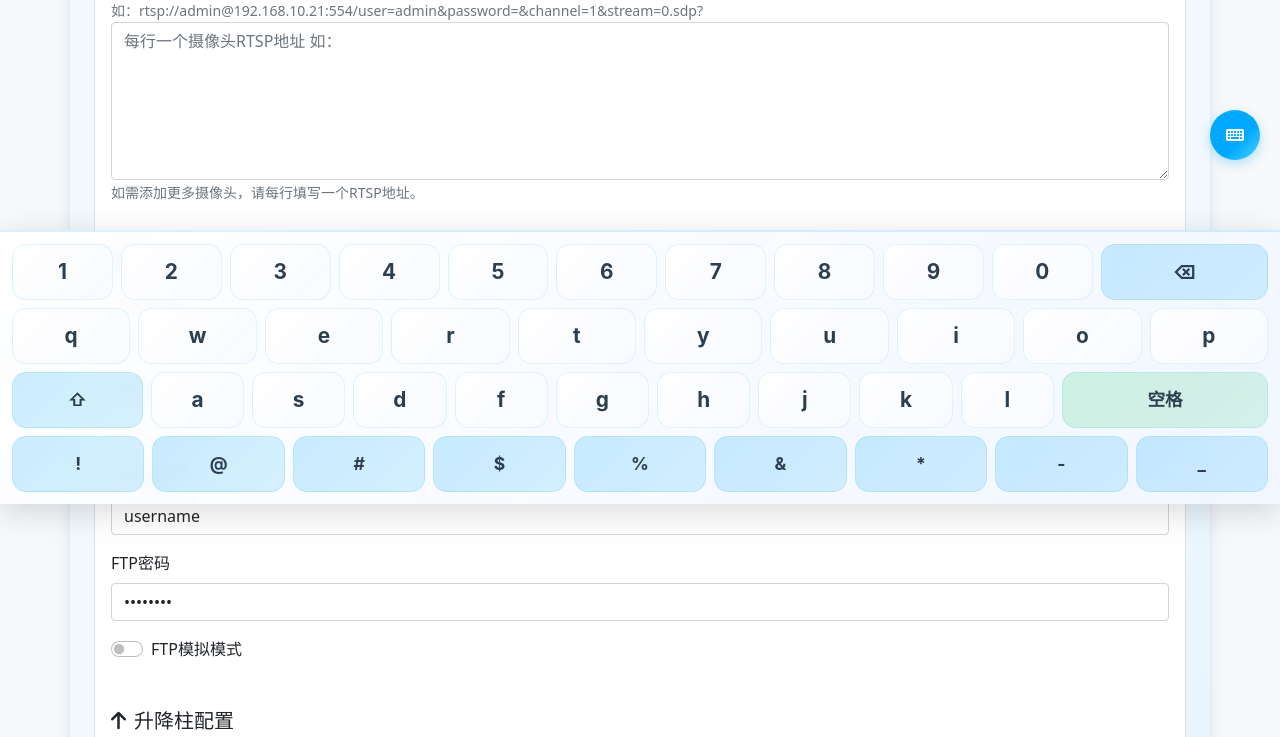
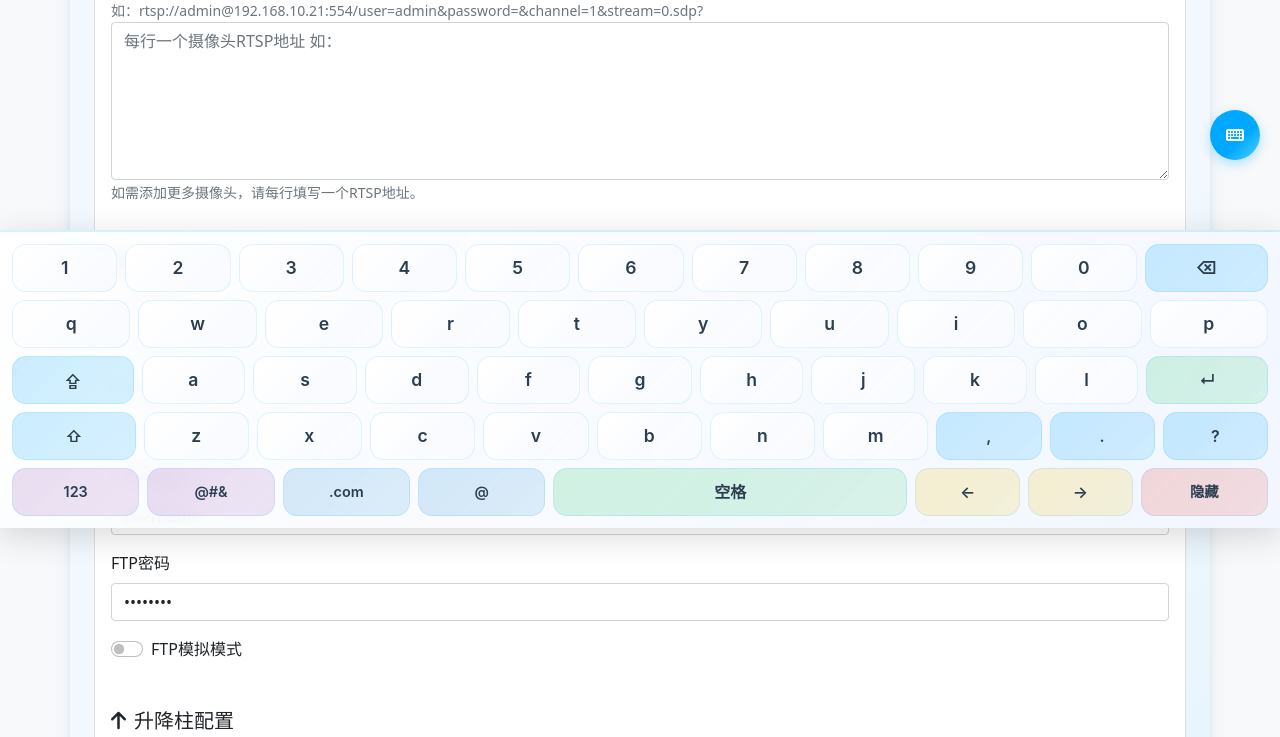
Before and after one commit to kzeng/bk-robot, a Flask app: page /settings in a window 1280 px wide. Shown: the part 570-1307 px from the top of the page. Run offline with Flask 3, Linux system fonts and the light colour scheme; the visitor is signed in with stand-in values (Sample User, id 1); some libraries are stand-ins or nearby versions.

Commit message:
soft keyboard fix bug

```diff
--- a/app/static/css/soft-keyboard.css
+++ b/app/static/css/soft-keyboard.css
@@ -58,21 +58,21 @@
 
 /* Keyboard Keys - Equal width for all letter/number/symbol buttons */
 .keyboard-key {
-  min-width: 48px;
-  height: 56px;
+  min-width: 40px;
+  height: 48px;
   background: var(--key-bg);
   border: 1px solid var(--key-border);
   border-radius: var(--key-radius);
   color: var(--key-text);
-  font-size: 1.3rem;
-  font-weight: 700;
+  font-size: 1.1rem;
+  font-weight: 600;
   display: flex;
   align-items: center;
   justify-content: center;
   cursor: pointer;
   user-select: none;
   transition: all 0.15s ease;
-  padding: 0 8px;
+  padding: 0 6px;
   flex: 1;
   touch-action: manipulation;
 }
@@ -92,41 +92,89 @@
 /* Special Keys */
 .keyboard-key.special {
   background: var(--special-key-bg);
-  font-size: 1.1rem;
-  font-weight: 700;
+  font-size: 1rem;
+  font-weight: 600;
 }
 
 /* Space key - larger */
 .keyboard-key.space {
   background: var(--space-key-bg);
-  flex: 2.5;
-  font-size: 1.1rem;
-  font-weight: 700;
-  min-width: 120px;
+  flex: 3;
+  font-size: 1rem;
+  font-weight: 600;
+  min-width: 150px;
 }
 
 /* Backspace key - larger */
 .keyboard-key.backspace {
   background: var(--special-key-bg);
-  flex: 1.8;
-  font-size: 1.2rem;
-  font-weight: 700;
-  min-width: 80px;
+  flex: 1.2;
+  font-size: 1.1rem;
+  font-weight: 600;
+  min-width: 60px;
 }
 
 /* Shift key */
 .keyboard-key.shift {
   background: var(--special-key-bg);
-  flex: 1.5;
-  font-size: 1.1rem;
-  font-weight: 700;
+  flex: 1.2;
+  font-size: 1rem;
+  font-weight: 600;
+}
+
+/* Caps key */
+.keyboard-key.caps {
+  background: var(--special-key-bg);
+  flex: 1.2;
+  font-size: 1rem;
+  font-weight: 600;
+}
+
+/* Enter key */
+.keyboard-key.enter {
+  background: linear-gradient(135deg, rgba(46, 204, 113, 0.20) 0%, rgba(46, 204, 113, 0.15) 100%);
+  flex: 1.2;
+  font-size: 1rem;
+  font-weight: 600;
 }
 
 /* Symbol keys */
 .keyboard-key.symbol {
   background: var(--special-key-bg);
-  font-size: 1.1rem;
-  font-weight: 700;
+  font-size: 1rem;
+  font-weight: 600;
+}
+
+/* Mode keys (123, @#&, ABC) */
+.keyboard-key.mode {
+  background: linear-gradient(135deg, rgba(155, 89, 182, 0.20) 0%, rgba(155, 89, 182, 0.15) 100%);
+  font-size: 0.9rem;
+  font-weight: 600;
+  flex: 1;
+}
+
+/* Shortcut keys (.com, @) */
+.keyboard-key.shortcut {
+  background: linear-gradient(135deg, rgba(52, 152, 219, 0.20) 0%, rgba(52, 152, 219, 0.15) 100%);
+  font-size: 0.9rem;
+  font-weight: 600;
+  flex: 1;
+}
+
+/* Arrow keys */
+.keyboard-key.arrow {
+  background: linear-gradient(135deg, rgba(241, 196, 15, 0.20) 0%, rgba(241, 196, 15, 0.15) 100%);
+  font-size: 1rem;
+  font-weight: 600;
+  flex: 0.8;
+}
+
+/* Hide key */
+.keyboard-key.hide {
+  background: linear-gradient(135deg, rgba(231, 76, 60, 0.20) 0%, rgba(231, 76, 60, 0.15) 100%);
+  font-size: 0.9rem;
+  font-weight: 600;
+  flex: 1;
 }
 
 /* Key States */
--- a/app/static/js/soft-keyboard.js
+++ b/app/static/js/soft-keyboard.js
@@ -17,20 +17,31 @@ class SoftKeyboard {
         this.isVisible = false;
         this.currentSymbolSet = 'general'; // general, url, programming
 
-        // Consolidated 4-row keyboard layout
-        this.layout = {
-            name: '虚拟键盘',
-            rows: [
-                // Row 1: Numbers and backspace (equal width buttons)
-                ['1', '2', '3', '4', '5', '6', '7', '8', '9', '0', { text: '⌫', class: 'backspace', action: 'backspace' }],
-                // Row 2: QWERTY top and middle rows combined
-                ['q', 'w', 'e', 'r', 't', 'y', 'u', 'i', 'o', 'p'],
-                // Row 3: QWERTY bottom row with shift and symbols
-                [{ text: '⇧', class: 'shift', action: 'shift' }, 'a', 's', 'd', 'f', 'g', 'h', 'j', 'k', 'l', { text: '空格', class: 'space', action: 'space' }],
-                // Row 4: Dynamic symbol row (changes based on context)
-                this.getSymbolRow('general')
+    // Standard QWERTY keyboard layout with 5 rows
+    this.layout = {
+        name: '标准键盘',
+        rows: [
+            // Row 1: Numbers and symbols
+            ['1', '2', '3', '4', '5', '6', '7', '8', '9', '0', { text: '⌫', class: 'backspace', action: 'backspace' }],
+            // Row 2: QWERTY top row
+            ['q', 'w', 'e', 'r', 't', 'y', 'u', 'i', 'o', 'p'],
+            // Row 3: QWERTY middle row with Caps Lock
+            [{ text: '⇪', class: 'caps', action: 'caps' }, 'a', 's', 'd', 'f', 'g', 'h', 'j', 'k', 'l', { text: '↵', class: 'enter', action: 'enter' }],
+            // Row 4: QWERTY bottom row with Shift
+            [{ text: '⇧', class: 'shift', action: 'shift' }, 'z', 'x', 'c', 'v', 'b', 'n', 'm', { text: ',', class: 'symbol', action: 'insert:,' }, { text: '.', class: 'symbol', action: 'insert:.' }, { text: '?', class: 'symbol', action: 'insert:?' }],
+            // Row 5: Space bar and special keys
+            [
+                { text: '123', class: 'mode', action: 'toggle:numeric' },
+                { text: '@#&', class: 'mode', action: 'toggle:symbol' },
+                { text: '.com', class: 'shortcut', action: 'insert:.com' },
+                { text: '@', class: 'shortcut', action: 'insert:@' },
+                { text: '空格', class: 'space', action: 'space' },
+                { text: '←', class: 'arrow', action: 'arrow:left' },
+                { text: '→', class: 'arrow', action: 'arrow:right' },
+                { text: '隐藏', class: 'hide', action: 'hide' }
             ]
-        };
+        ]
+    };
 
         this.init();
     }
@@ -75,6 +86,7 @@ class SoftKeyboard {
             case 'general':
             default:
                 return [
+                    { text: '/', class: 'symbol', action: 'insert:/' },
                     { text: '!', class: 'symbol', action: 'insert:!' },
                     { text: '@', class: 'symbol', action: 'insert:@' },
                     { text: '#', class: 'symbol', action: 'insert:#' },
@@ -82,8 +94,7 @@ class SoftKeyboard {
                     { text: '%', class: 'symbol', action: 'insert:%' },
                     { text: '&', class: 'symbol', action: 'insert:&' },
                     { text: '*', class: 'symbol', action: 'insert:*' },
-                    { text: '-', class: 'symbol', action: 'insert:-' },
-                    { text: '_', class: 'symbol', action: 'insert:_' }
+                    { text: '-', class: 'symbol', action: 'insert:-' }
                 ];
         }
     }
@@ -256,6 +267,12 @@ class SoftKeyboard {
             case 'insert:.':
                 this.insertText('.');
                 break;
+            case 'insert:,':
+                this.insertText(',');
+                break;
+            case 'insert:.com':
+                this.insertText('.com');
+                break;
             case 'backspace':
                 this.backspace();
                 break;
@@ -264,6 +281,30 @@ class SoftKeyboard {
                 break;
             case 'shift':
                 this.toggleShift();
+                break;
+            case 'caps':
+                this.toggleCaps();
+                break;
+            case 'enter':
+                this.pressEnter();
+                break;
+            case 'arrow:left':
+                this.moveCursor(-1);
+                break;
+            case 'arrow:right':
+                this.moveCursor(1);
+                break;
+            case 'toggle:numeric':
+                this.toggleNumericMode();
+                break;
+            case 'toggle:symbol':
+                this.toggleSymbolMode();
+                break;
+            case 'toggle:alpha':
+                this.toggleAlphaMode();
+                break;
+            case 'hide':
+                this.hide();
                 break;
         }
     }
@@ -276,11 +317,20 @@ class SoftKeyboard {
         const end = input.selectionEnd;
         const value = input.value;
 
+        // Apply shift/caps lock to letters
+        let finalText = text;
+        if (text.length === 1 && /^[a-z]$/.test(text)) {
+            // Only apply case transformation to single letters
+            if (this.isShift || this.isCaps) {
+                finalText = text.toUpperCase();
+            }
+        }
+
         // Insert text at cursor position
-        input.value = value.substring(0, start) + text + value.substring(end);
+        input.value = value.substring(0, start) + finalText + value.substring(end);
 
         // Move cursor to after inserted text
-        input.selectionStart = input.selectionEnd = start + text.length;
+        input.selectionStart = input.selectionEnd = start + finalText.length;
 
         // Trigger input event for React/Vue compatibility
         input.dispatchEvent(new Event('input', { bubbles: true }));
@@ -319,6 +369,96 @@ class SoftKeyboard {
 
     toggleShift() {
         this.isShift = !this.isShift;
+        this.renderLayout();
+    }
+
+    toggleCaps() {
+        this.isCaps = !this.isCaps;
+        this.renderLayout();
+    }
+
+    pressEnter() {
+        if (!this.currentInput) return;
+
+        // Trigger enter key event
+        const enterEvent = new KeyboardEvent('keydown', {
+            key: 'Enter',
+            code: 'Enter',
+            keyCode: 13,
+            which: 13,
+            bubbles: true
+        });
+        this.currentInput.dispatchEvent(enterEvent);
+
+        // Also trigger submit if in a form
+        if (this.currentInput.form) {
+            this.currentInput.form.dispatchEvent(new Event('submit', { bubbles: true }));
+        }
+    }
+
+    moveCursor(direction) {
+        if (!this.currentInput) return;
+
+        const input = this.currentInput;
+        const currentPos = input.selectionStart;
+        const newPos = Math.max(0, Math.min(input.value.length, currentPos + direction));
+
+        input.selectionStart = input.selectionEnd = newPos;
+        input.focus();
+    }
+
+    toggleNumericMode() {
+        // Switch to numeric layout
+        this.layout.rows[0] = ['1', '2', '3', '4', '5', '6', '7', '8', '9', '0', { text: '⌫', class: 'backspace', action: 'backspace' }];
+        this.layout.rows[1] = ['+', '-', '*', '/', '=', '%', '(', ')', '[', ']'];
+        this.layout.rows[2] = [{ text: 'ABC', class: 'mode', action: 'toggle:alpha' }, '.', ',', ':', ';', '!', '?', '"', "'", { text: '↵', class: 'enter', action: 'enter' }];
+        this.layout.rows[3] = [{ text: '@#&', class: 'mode', action: 'toggle:symbol' }, '$', '€', '£', '¥', '¢', '°', '±', '×', '÷'];
+        this.layout.rows[4] = [
+            { text: 'ABC', class: 'mode', action: 'toggle:alpha' },
+            { text: '.com', class: 'shortcut', action: 'insert:.com' },
+            { text: '@', class: 'shortcut', action: 'insert:@' },
+            { text: '空格', class: 'space', action: 'space' },
+            { text: '←', class: 'arrow', action: 'arrow:left' },
+            { text: '→', class: 'arrow', action: 'arrow:right' },
+            { text: '隐藏', class: 'hide', action: 'hide' }
+        ];
+        this.renderLayout();
+    }
+
+    toggleSymbolMode() {
+        // Switch to symbol layout
+        this.layout.rows[0] = ['!', '@', '#', '$', '%', '^', '&', '*', '(', ')', { text: '⌫', class: 'backspace', action: 'backspace' }];
+        this.layout.rows[1] = ['_', '+', '-', '=', '{', '}', '[', ']', '|', '\\'];
+        this.layout.rows[2] = [{ text: '123', class: 'mode', action: 'toggle:numeric' }, ':', ';', '"', "'", '<', '>', ',', '.', { text: '↵', class: 'enter', action: 'enter' }];
+        this.layout.rows[3] = [{ text: 'ABC', class: 'mode', action: 'toggle:alpha' }, '~', '`', '¡', '¿', '€', '£', '¥', '¢', '°'];
+        this.layout.rows[4] = [
+            { text: 'ABC', class: 'mode', action: 'toggle:alpha' },
+            { text: '.com', class: 'shortcut', action: 'insert:.com' },
+            { text: '@', class: 'shortcut', action: 'insert:@' },
+            { text: '空格', class: 'space', action: 'space' },
+            { text: '←', class: 'arrow', action: 'arrow:left' },
+            { text: '→', class: 'arrow', action: 'arrow:right' },
+            { text: '隐藏', class: 'hide', action: 'hide' }
+        ];
+        this.renderLayout();
+    }
+
+    toggleAlphaMode() {
+        // Switch back to standard QWERTY layout
+        this.layout.rows[0] = ['1', '2', '3', '4', '5', '6', '7', '8', '9', '0', { text: '⌫', class: 'backspace', action: 'backspace' }];
+        this.layout.rows[1] = ['q', 'w', 'e', 'r', 't', 'y', 'u', 'i', 'o', 'p'];
+        this.layout.rows[2] = [{ text: '⇪', class: 'caps', action: 'caps' }, 'a', 's', 'd', 'f', 'g', 'h', 'j', 'k', 'l', { text: '↵', class: 'enter', action: 'enter' }];
+        this.layout.rows[3] = [{ text: '⇧', class: 'shift', action: 'shift' }, 'z', 'x', 'c', 'v', 'b', 'n', 'm', { text: ',', class: 'symbol', action: 'insert:,' }, { text: '.', class: 'symbol', action: 'insert:.' }, { text: '?', class: 'symbol', action: 'insert:?' }];
+        this.layout.rows[4] = [
+            { text: '123', class: 'mode', action: 'toggle:numeric' },
+            { text: '@#&', class: 'mode', action: 'toggle:symbol' },
+            { text: '.com', class: 'shortcut', action: 'insert:.com' },
+            { text: '@', class: 'shortcut', action: 'insert:@' },
+            { text: '空格', class: 'space', action: 'space' },
+            { text: '←', class: 'arrow', action: 'arrow:left' },
+            { text: '→', class: 'arrow', action: 'arrow:right' },
+            { text: '隐藏', class: 'hide', action: 'hide' }
+        ];
         this.renderLayout();
     }
 
```
Also changed, not shown: app/routes1.py (+54 -26 lines).
